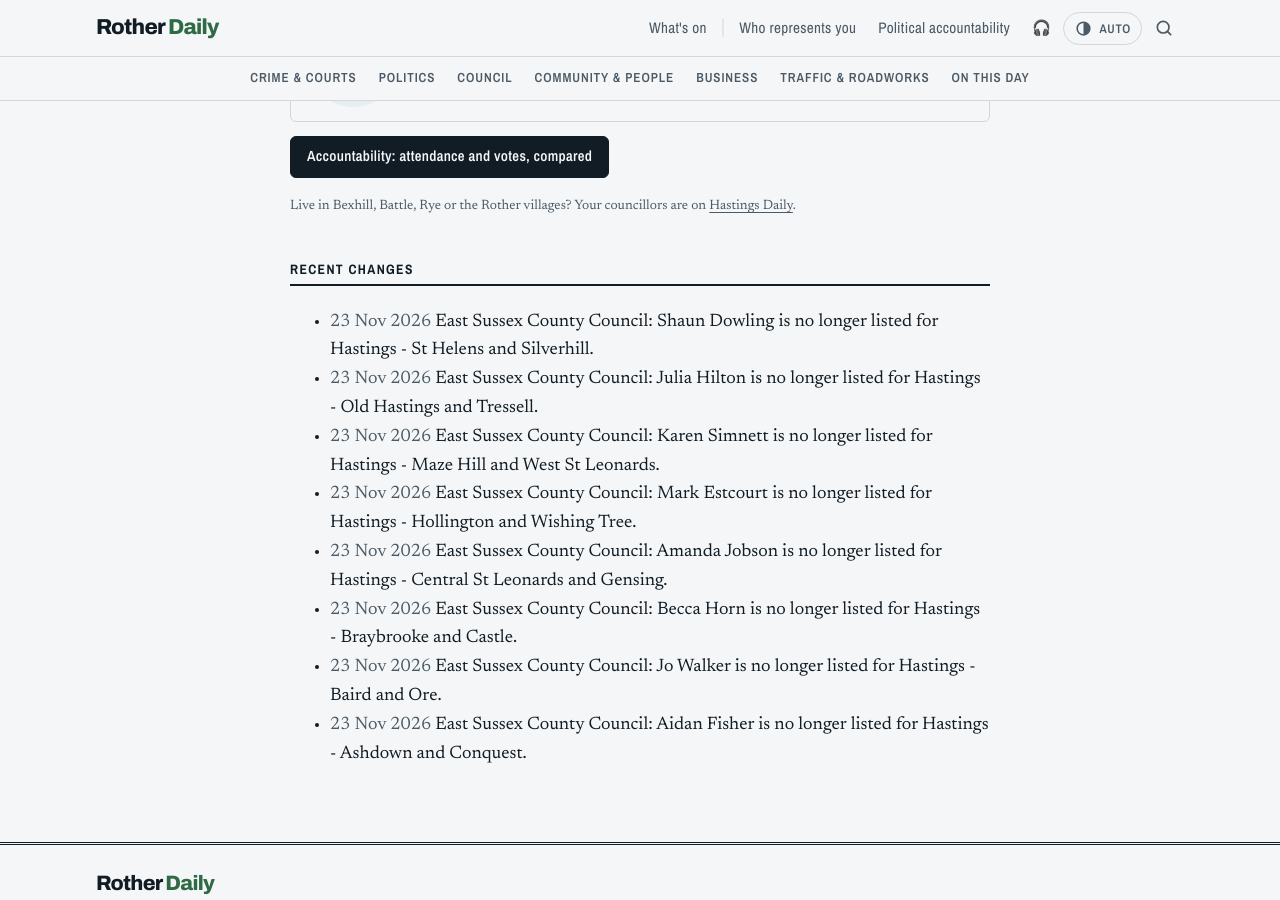
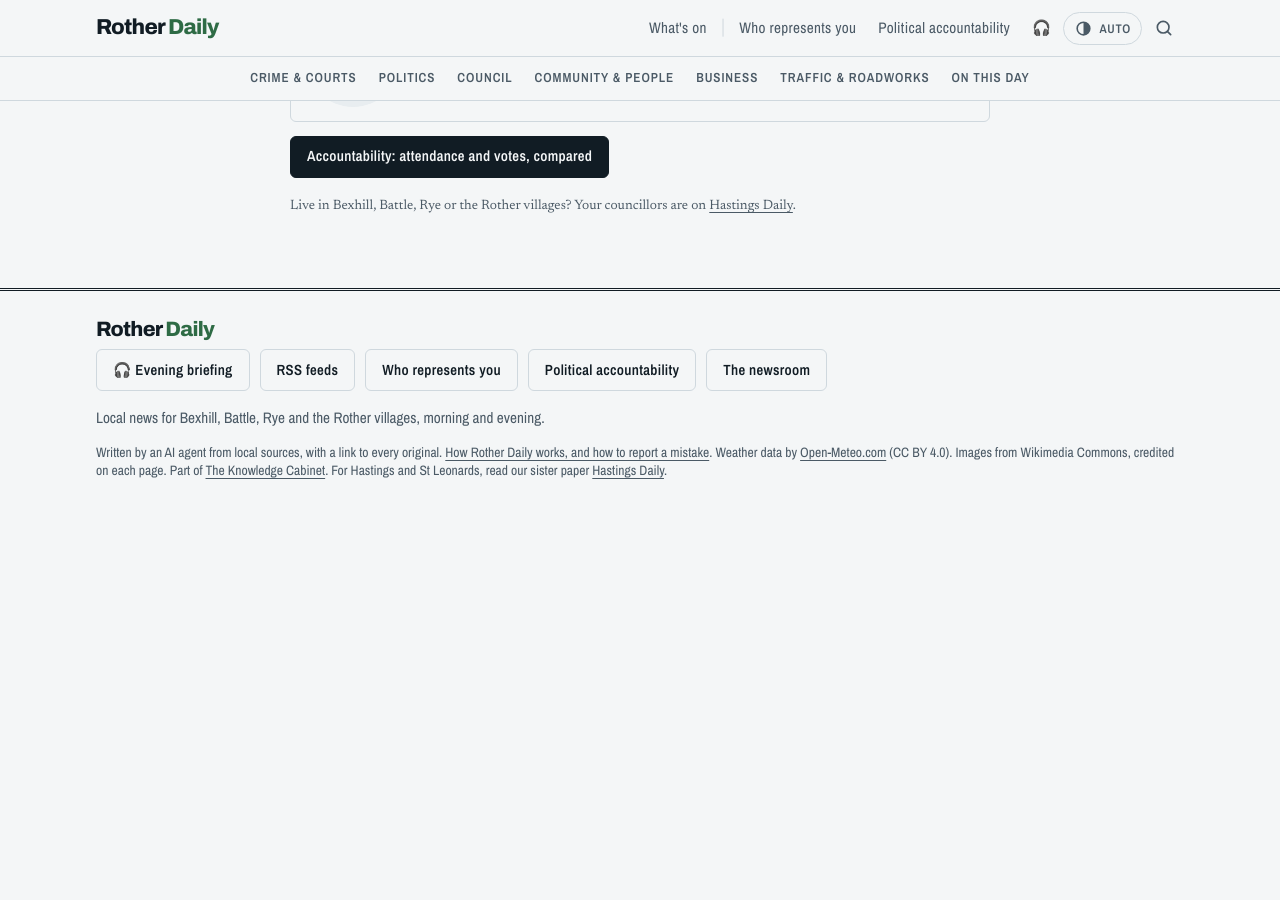
Before and after one commit to theknowledgecabinet/rother-daily, a Jekyll site: the page built from representatives.html, in a window 1280 px wide and 900 px high, scrolled down 611 px. Built offline with Jekyll 4.4.1, drawn with Linux system fonts in a browser that asks for light colours; after the commit the page ends 1147 px from its top, so only the background shows below that.

Commit message:
Rother Daily: 2 stories

```diff
--- a/_data/reps.json
+++ b/_data/reps.json
@@ -28,48 +28,7 @@
   }
  ],
  "councils": [],
- "changes": [
-  {
-   "id": 8,
-   "at": "2026-11-23T08:05:24+00:00",
-   "text": "East Sussex County Council: Shaun Dowling is no longer listed for Hastings - St Helens and Silverhill."
-  },
-  {
-   "id": 7,
-   "at": "2026-11-23T08:05:24+00:00",
-   "text": "East Sussex County Council: Julia Hilton is no longer listed for Hastings - Old Hastings and Tressell."
-  },
-  {
-   "id": 6,
-   "at": "2026-11-23T08:05:24+00:00",
-   "text": "East Sussex County Council: Karen Simnett is no longer listed for Hastings - Maze Hill and West St Leonards."
-  },
-  {
-   "id": 5,
-   "at": "2026-11-23T08:05:24+00:00",
-   "text": "East Sussex County Council: Mark Estcourt is no longer listed for Hastings - Hollington and Wishing Tree."
-  },
-  {
-   "id": 4,
-   "at": "2026-11-23T08:05:24+00:00",
-   "text": "East Sussex County Council: Amanda Jobson is no longer listed for Hastings - Central St Leonards and Gensing."
-  },
-  {
-   "id": 3,
-   "at": "2026-11-23T08:05:24+00:00",
-   "text": "East Sussex County Council: Becca Horn is no longer listed for Hastings - Braybrooke and Castle."
-  },
-  {
-   "id": 2,
-   "at": "2026-11-23T08:05:24+00:00",
-   "text": "East Sussex County Council: Jo Walker is no longer listed for Hastings - Baird and Ore."
-  },
-  {
-   "id": 1,
-   "at": "2026-11-23T08:05:24+00:00",
-   "text": "East Sussex County Council: Aidan Fisher is no longer listed for Hastings - Ashdown and Conquest."
-  }
- ],
+ "changes": [],
  "areas": [
   {
    "slug": "bexhill-and-battle",
```
